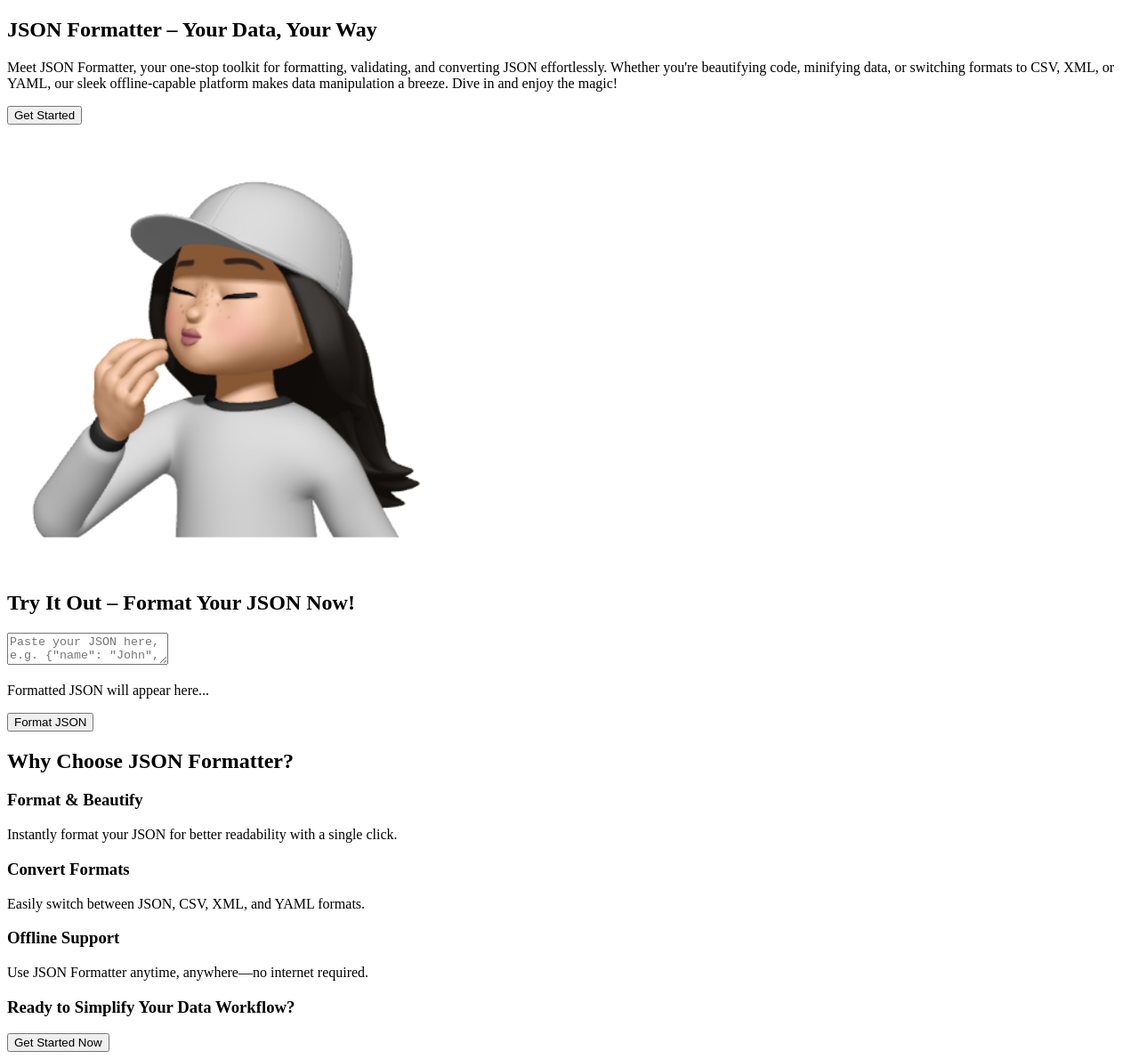
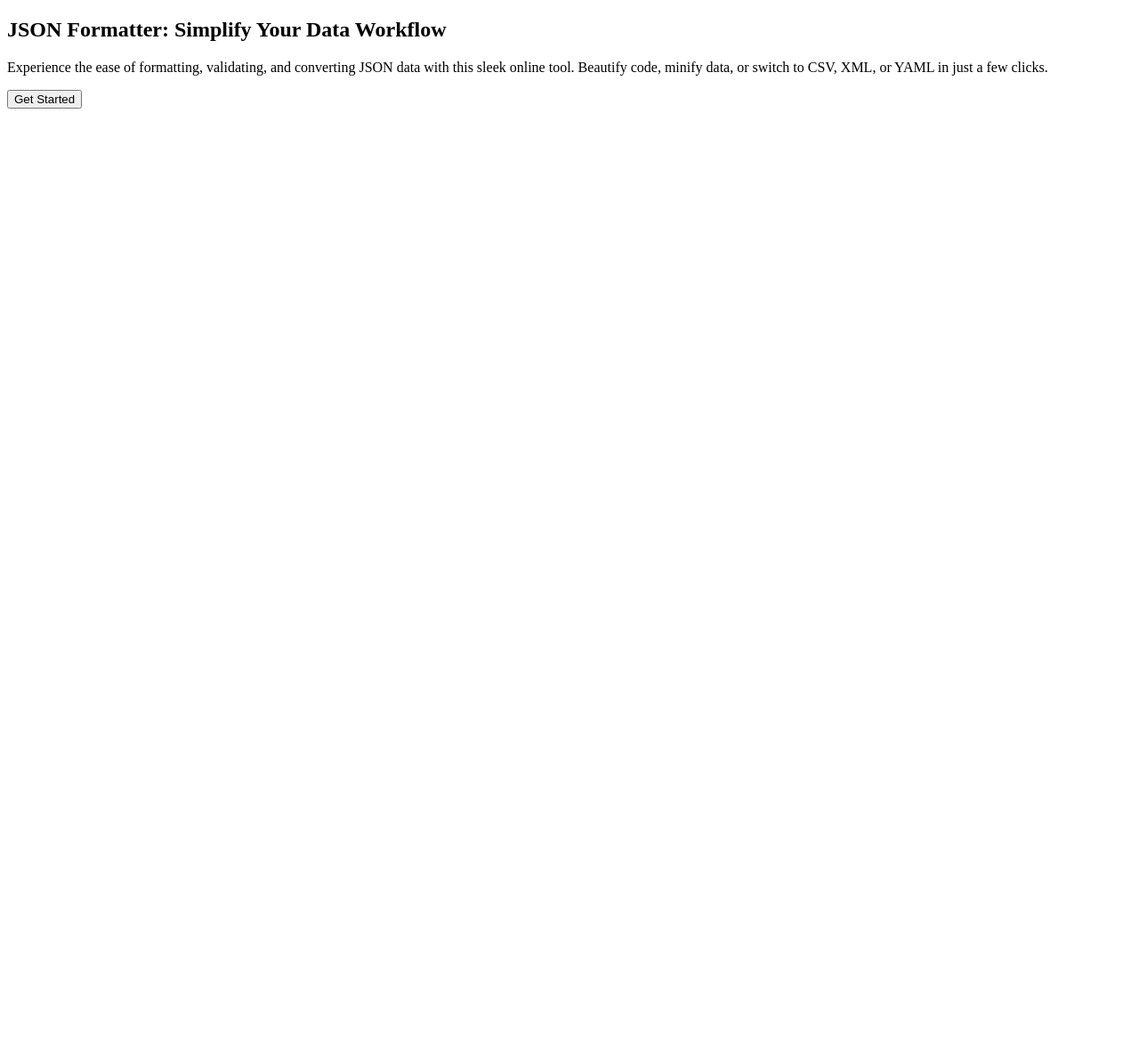
Before and after one commit to rahulkardile/JFormatter, a Next.js app in the folder client/: page / in a window 1280 px wide. Shown: the whole page at 89% size. After the commit the page ends 800 px from the top, so only its background shows below. Built offline with nearby package versions, Linux system fonts and the light colour scheme.

Commit message:
new ui changes

```diff
--- a/client/app/(root)/page.tsx
+++ b/client/app/(root)/page.tsx
@@ -1,4 +1,4 @@
-"use client"
+"use client";
 
 import Image from "next/image";
 import Link from "next/link";
@@ -20,23 +20,23 @@ const Page = () => {
   };
 
   return (
-    <div className="min-h-screen bg-gradient-to-br from-blue-100 via-purple-100 to-white">
-
-      {/* Hero Section */}
-      <section className="h-screen flex flex-col lg:flex-row justify-center items-center text-center px-4">
-        <div className="max-w-7xl mx-auto px-4 sm:px-6 lg:px-8 flex flex-col lg:flex-row items-center gap-12">
-          {/* Left Section */}
+<div className="min-h-screen w-full bg-[url('/21.svg')] bg-cover scale-105 bg-no-repeat bg-center">
+      <div className="min-h-screen w-full bg-gradient-to-b from-white/40 to-white/40 flex justify-center items-center px-4">
+        {/* Hero Section */}
+        <section className="max-w-4xl text-center">
           <motion.div
-            className="lg:w-1/2 text-center lg:text-left"
             initial={{ opacity: 0, y: 50 }}
             animate={{ opacity: 1, y: 0 }}
             transition={{ duration: 0.8 }}
           >
             <h1 className="text-5xl md:text-6xl font-extrabold text-gray-900 leading-tight">
-              JSON Formatter – <span className="text-blue-600">Your Data, Your Way</span>
+              JSON Formatter: {" "}
+              <span className="text-[3a837d]">Simplify Your Data Workflow</span>
             </h1>
             <p className="mt-4 text-lg md:text-xl text-gray-600">
-              Meet JSON Formatter, your one-stop toolkit for formatting, validating, and converting JSON effortlessly. Whether you're beautifying code, minifying data, or switching formats to CSV, XML, or YAML, our sleek offline-capable platform makes data manipulation a breeze. Dive in and enjoy the magic!
+              Experience the ease of formatting, validating, and converting JSON
+              data with this sleek online tool. Beautify code, minify data, or
+              switch to CSV, XML, or YAML in just a few clicks.
             </p>
             <Link href="/contact">
               <motion.button
@@ -48,106 +48,8 @@ const Page = () => {
               </motion.button>
             </Link>
           </motion.div>
-
-          {/* Right Section */}
-          <motion.div
-            className="lg:w-1/2 flex item- justify-center "
-            initial={{ opacity: 0, x: 50 }}
-            animate={{ opacity: 1, x: 0 }}
-            transition={{ duration: 0.8, delay: 0.3 }}
-          >
-            <motion.div whileHover={{ scale: 1.1 }}>
-              <Image
-                src="/landing-page.svg"
-                alt="Landing Page Illustration"
-                width={500}
-                height={500}
-                priority
-              />
-            </motion.div>
-          </motion.div>
-        </div>
-      </section>
-
-      {/* Live JSON Formatter Preview Section */}
-      <section className="py-16 bg-white">
-        <div className="max-w-5xl mx-auto px-4">
-          <h2 className="text-4xl font-bold text-center text-gray-800 mb-8">
-            Try It Out – Format Your JSON Now!
-          </h2>
-          <div className="flex flex-col md:flex-row gap-8">
-            <textarea
-              className="w-full md:w-1/2 h-48 p-4 border rounded-lg focus:outline-none focus:ring-2 focus:ring-blue-600"
-              placeholder='Paste your JSON here, e.g. {"name": "John", "age": 30}'
-              value={jsonInput}
-              onChange={(e) => setJsonInput(e.target.value)}
-            />
-            <div className="w-full md:w-1/2 h-48 p-4 border rounded-lg bg-gray-50 overflow-auto">
-              {formattedJson ? (
-                <pre>{formattedJson}</pre>
-              ) : (
-                <p className="text-gray-500">Formatted JSON will appear here...</p>
-              )}
-            </div>
-          </div>
-          <div className="text-center mt-6">
-            <button
-              onClick={handleJsonFormat}
-              className="bg-blue-600 text-white px-6 py-2 rounded-lg shadow-md hover:bg-blue-700"
-            >
-              Format JSON
-            </button>
-          </div>
-        </div>
-      </section>
-
-      {/* Features Section */}
-      <section className="py-16 bg-gray-50">
-        <div className="max-w-5xl mx-auto px-4">
-          <h2 className="text-4xl font-bold text-center text-gray-800 mb-12">
-            Why Choose JSON Formatter?
-          </h2>
-          <div className="grid grid-cols-1 md:grid-cols-3 gap-8">
-            <motion.div
-              className="p-6 bg-white rounded-lg shadow-md"
-              whileHover={{ y: -10 }}
-            >
-              <h3 className="text-xl font-semibold text-gray-800">Format & Beautify</h3>
-              <p className="mt-2 text-gray-600">
-                Instantly format your JSON for better readability with a single click.
-              </p>
-            </motion.div>
-            <motion.div
-              className="p-6 bg-white rounded-lg shadow-md"
-              whileHover={{ y: -10 }}
-            >
-              <h3 className="text-xl font-semibold text-gray-800">Convert Formats</h3>
-              <p className="mt-2 text-gray-600">
-                Easily switch between JSON, CSV, XML, and YAML formats.
-              </p>
-            </motion.div>
-            <motion.div
-              className="p-6 bg-white rounded-lg shadow-md"
-              whileHover={{ y: -10 }}
-            >
-              <h3 className="text-xl font-semibold text-gray-800">Offline Support</h3>
-              <p className="mt-2 text-gray-600">
-                Use JSON Formatter anytime, anywhere—no internet required.
-              </p>
-            </motion.div>
-          </div>
-        </div>
-      </section>
-
-      {/* Footer CTA */}
-      <footer className="py-8 bg-blue-600 text-white text-center">
-        <h3 className="text-2xl font-semibold">Ready to Simplify Your Data Workflow?</h3>
-        <Link href="/contact">
-          <button className="mt-4 bg-white text-blue-600 px-6 py-3 rounded-lg shadow-md hover:bg-gray-100">
-            Get Started Now
-          </button>
-        </Link>
-      </footer>
+        </section>
+      </div>
     </div>
   );
 };
--- a/client/app/globals.css
+++ b/client/app/globals.css
@@ -21,4 +21,8 @@ body {
   color: var(--foreground);
   background: var(--background);
   font-family: Arial, Helvetica, sans-serif;
+  width: 100%;
+  margin: 0;
+  padding: 0;
+  overflow-x: hidden;
 }
```
Also changed, not shown: client/public/21.svg (added), client/public/mountan-bg.jpg (added).
